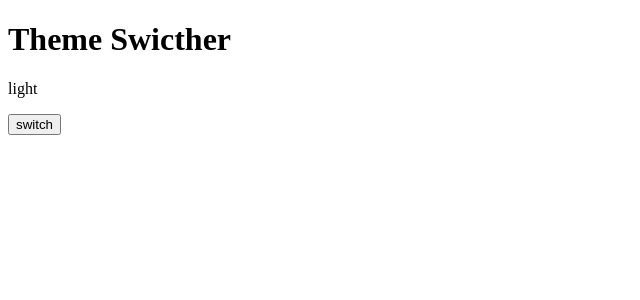
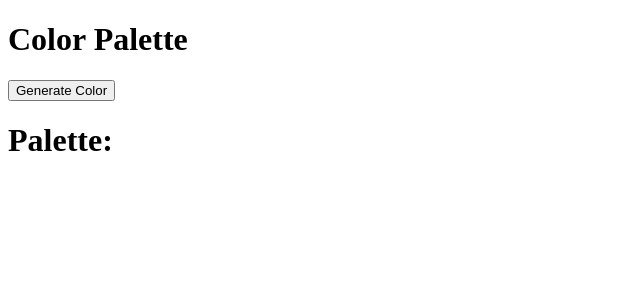
Before and after one commit to Marquessmalley/React-challenges, a React (Create React App) app: page / in a window 1280 px wide. Shown: the top 300 px of the page, without its empty margins (0-640 px from the left). Built offline with nearby package versions, Linux system fonts and the light colour scheme.

Commit message:
adding challenge involving useCallback

```diff
--- a/src/App.js
+++ b/src/App.js
@@ -6,11 +6,13 @@
 // import Registration from "./challenges/Registration/Registration";
 // import Store from "./challenges/Store/Store";
 // import TaskManager from "./challenges/TaskManager/TaskManager";
-import ThemeSwitcher from "./challenges/ThemeSwitcher/ThemeSwitcher";
+// import ThemeSwitcher from "./challenges/ThemeSwitcher/ThemeSwitcher";
+// import Count from "./challenges/Count/Count";
+import ColorPalette from "./challenges/ColorPalette.js/ColorPalette";
 function App() {
   return (
     <div className="App">
-      <ThemeSwitcher />
+      <ColorPalette />
     </div>
   );
 }
--- /dev/null
+++ b/src/challenges/ColorPalette.js/ColorPalette.js
@@ -0,0 +1,49 @@
+import { useState, useCallback } from "react";
+
+const ColorPalette = () => {
+  const [generatedColors, setGeneratedColors] = useState([]);
+  const [palette, setPalette] = useState([]);
+
+  const generateRandomColor = () => {
+    const randomColor = `#${Math.floor(Math.random() * 16777215).toString(16)}`;
+    setGeneratedColors((prevColors) => [...prevColors, randomColor]);
+  };
+
+  const addToPalette = useCallback((color) => {
+    setPalette((prevPalette) => [...prevPalette, color]);
+  }, []);
+
+  console.log(palette);
+  return (
+    <div>
+      <h1>Color Palette</h1>
+      <div className="color-generator">
+        <button onClick={generateRandomColor}>Generate Color</button>
+        {generatedColors.map((color, index) => (
+          <div
+            key={index}
+            className="generated-color"
+            style={{ display: "flex" }}
+          >
+            <div style={{ backgroundColor: color }}>{color}</div>
+            <button onClick={() => addToPalette(color)}>Add to Palette</button>
+          </div>
+        ))}
+      </div>
+      <div className="color-palette">
+        <h1>Palette: </h1>
+        {palette.map((color, index) => (
+          <div
+            key={index}
+            className="palette-color"
+            style={{ backgroundColor: color, padding: "2rem" }}
+          >
+            {/* Render the colors from the palette array */}
+          </div>
+        ))}
+      </div>
+    </div>
+  );
+};
+
+export default ColorPalette;
--- /dev/null
+++ b/src/challenges/Count/Count.js
@@ -0,0 +1,23 @@
+import { useCallback, useState } from "react";
+import Child from "./Child";
+const Count = () => {
+  const [count, setCount] = useState(0);
+
+  // non memoized function
+  const incrementNonMemoized = () => {
+    setCount((prevCount) => prevCount + 1);
+  };
+
+  const incrementMemoized = useCallback(() => {
+    setCount(count + 1);
+  }, [count]);
+  return (
+    <div>
+      <p>{count}</p>
+      <Child onClick={incrementNonMemoized} />
+      <Child onClick={incrementMemoized} />
+    </div>
+  );
+};
+
+export default Count;
```
Also changed, not shown: src/challenges/Count/Child.js (added, +12 -0 lines), src/challenges/Registration/challenge.txt.
